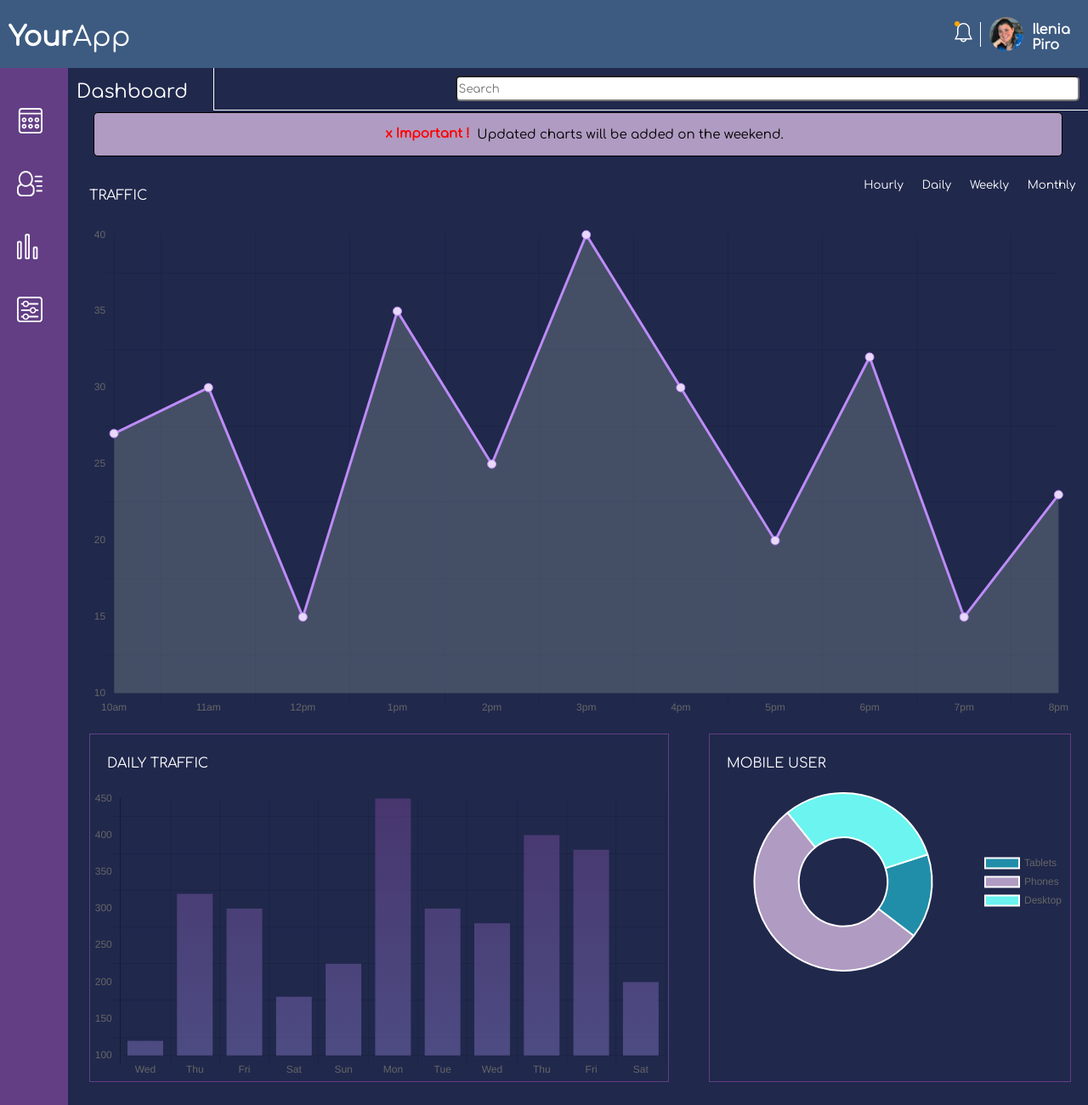
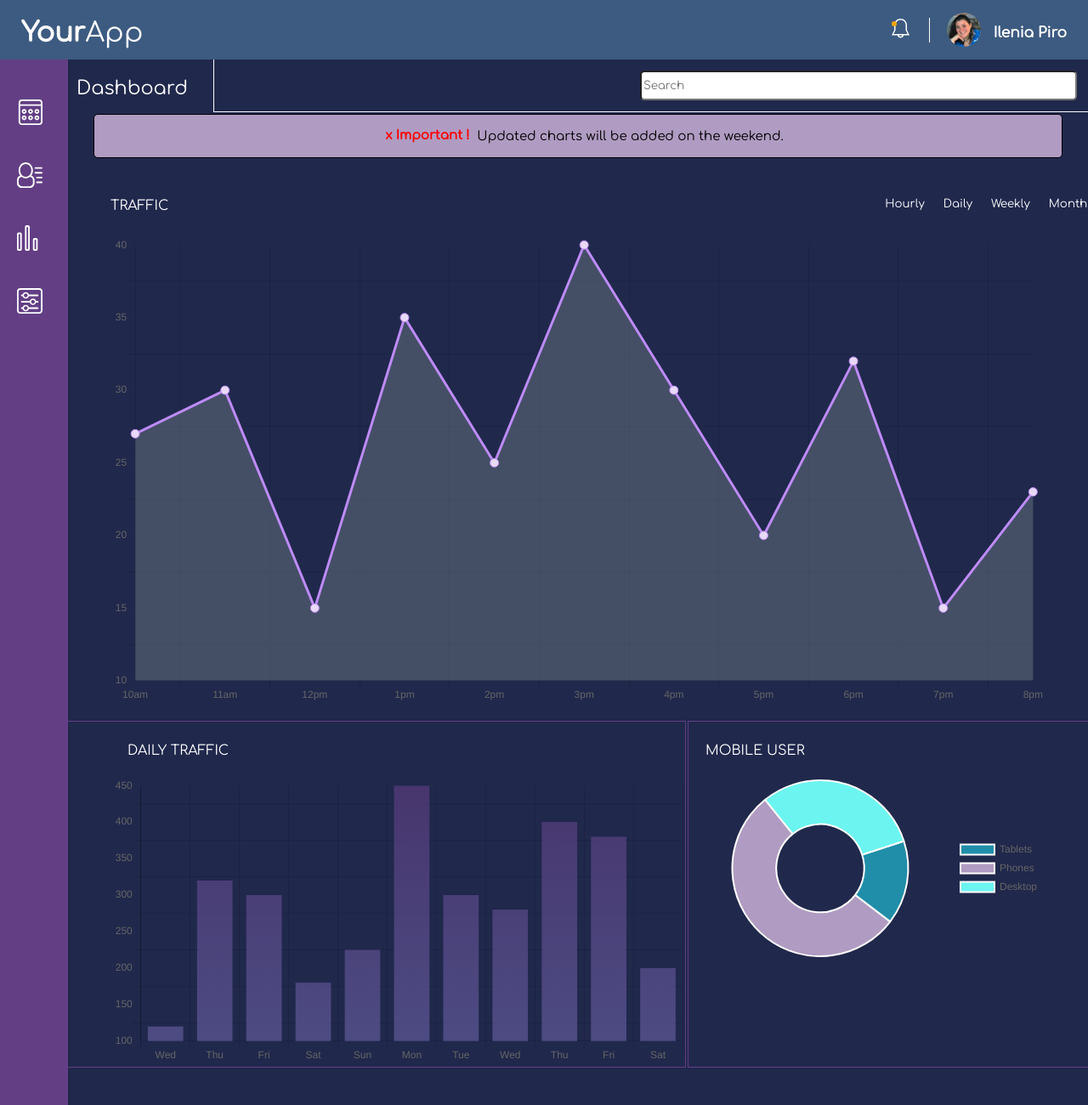
Before and after one commit to ileniapiro/web_app_dashboard, a plain HTML site: page index.html in a window 1280 px wide. Shown: the top 1300 px of the page at 85% size. Drawn offline with nearby package versions, Linux system fonts and the light colour scheme.

Commit message:
Fixed intro menu

```diff
--- a/index.html
+++ b/index.html
@@ -73,7 +73,7 @@
             <li><button id="monthly">Monthly</button></li>
           </ul>
         </div>
-        <div class="canvas">
+        <div class="mainChart">
           <canvas id="myChart"></canvas>
         </div>
       </div>
--- a/style.css
+++ b/style.css
@@ -24,14 +24,14 @@ header {
   background-color: #3D5B81;
   display: flex;
   justify-content: space-between;
-  text-align: center;
+  text-align: right;
   margin-left: 0;
   margin-right: 0;
+  height: 50px;
 }
 
 p {
   text-align: left;
-  width: 30%;
   font-size: 2em;
   padding-top: 7px;
   margin-top: 0;
@@ -42,9 +42,30 @@ p {
 
 .intro {
   display: inline;
+  text-align: right;
   margin-top: auto;
   margin-bottom: auto;
-  margin-left: 30%;
+  margin-left: auto;
+}
+
+.member_detail {
+  display: flex;
+  text-align: right;
+  align-items: center;
+  padding-left: 10px;
+}
+
+.photo {
+  border-radius: 100px;
+  width: 40px;
+  height: 40px;
+}
+
+.userName {
+  margin-left: 10px;
+  margin-right: 10px;
+  font-size: .9em;
+  font-weight: bold;
 }
 
 .bell_Icon {
@@ -74,10 +95,11 @@ p {
   display: none;
   position: absolute;
   background-color: #3D5B81;
-  max-width: 135px;
+  max-width: 170px;
   box-shadow: 0px 8px 16px 0px rgba(0, 0, 0, 0.2);
   z-index: 1;
-  font-size: 13px;
+  font-size: 15px;
+  text-align: center;
 }
 
 .dropdown-content li {
@@ -102,24 +124,6 @@ p {
 .listDnM {
   list-style-type: none;
   padding: 0;
-}
-
-.member_detail {
-  display: flex;
-  align-items: center;
-  margin-left: 10px;
-}
-
-.photo {
-  border-radius: 100px;
-  width: 40px;
-  height: 40px;
-}
-
-.userName {
-  margin-left: 10px;
-  font-size: 1em;
-  font-weight: bold;
 }
 
 nav {
@@ -162,7 +166,7 @@ main {
   display: flex;
   grid-area: dashboard;
   background-color: #20284c;
-  ;
+  align-items: center;
 }
 
 h1 {
@@ -178,9 +182,9 @@ h1 {
 .search {
   display: flex;
   align-items: center;
+  justify-content: flex-end;
   width: 90%;
   margin: 0;
-  padding-left: 110px;
   border-left: 1px solid white;
   border-bottom: 1px solid white;
 }
@@ -188,10 +192,9 @@ h1 {
 #search {
   width: 80%;
   margin: auto;
-  margin-right: 10px;
+  margin: 10px;
   border-radius: 5px;
-  margin-bottom: 10px;
-  height: 30px;
+  height: 35px;
   font-family: 'Comfortaa', sans-serif;
 }
 
@@ -219,7 +222,7 @@ h1 {
   color: black;
   font-weight: bold;
   float: right;
-  font-size: 15px;
+  font-size: 10px;
   line-height: 20px;
   cursor: pointer;
   transition: 0.3s;
@@ -458,7 +461,7 @@ h5 {
 }
 
 #msgsearch {
-  height: 30px;
+  height: 35px;
   font-family: 'Comfortaa', sans-serif;
 }
 
@@ -473,7 +476,7 @@ h5 {
 }
 
 .button2 {
-  height: 30px;
+  height: 35px;
   background-color: #3D5B81;
   font-family: 'Comfortaa', sans-serif;
   color: white;
@@ -564,7 +567,7 @@ h5 {
 .buttonSave,
 .buttonDelete {
   width: 40%;
-  height: 30px;
+  height: 35px;
   margin-top: 10px;
   margin-bottom: 30px;
   border-radius: 5px;
@@ -574,7 +577,9 @@ h5 {
 }
 
 @media (min-width: 768px) {
-  .alert {
+
+  .alert,
+  .closebtn {
     font-size: 15px;
   }
 
@@ -589,13 +594,6 @@ h5 {
       "newMembers recentActivities"
       "messageUsers messageUsers"
       "settings settings"
-  }
-
-  .intro {
-    display: inline;
-    margin-top: auto;
-    margin-bottom: auto;
-    margin-left: 50%;
   }
 
   .newMembers,
@@ -630,10 +628,23 @@ h5 {
   }
 
   header {
-    height: 80px;
+    height: 70px;
     align-items: center;
   }
-
+  header p {
+    padding-left: 15px;
+  }
+  .member_detail {
+    padding-left: 20px;
+    padding-right: 15px;
+  }
+  .userName {
+    font-size: 17px;
+    margin-left: 0;
+  }
+  .dropbtn {
+    padding-right: 20px;
+  }
   .dot {
     position: absolute;
     top: 25px;
@@ -667,6 +678,12 @@ h5 {
     font-size: 15px;
   }
 
+  #search {
+    width: 50%;
+
+    margin: 13px;
+  }
+
   main {
     grid-template-areas:
       "dashboard dashboard"
@@ -678,13 +695,6 @@ h5 {
       "messageUsers settings"
   }
 
-  .intro {
-    display: inline;
-    margin-top: auto;
-    margin-bottom: auto;
-    margin-left: 60%;
-  }
-
   h2 {
     display: flex;
     justify-content: flex-start;
@@ -693,6 +703,7 @@ h5 {
 
   .mybtns {
     display: flex;
+    margin-top: 20px;
     margin-left: 0;
   }
 
@@ -703,8 +714,8 @@ h5 {
   }
 
   .mybtns h2 {
+    margin-top: auto;
     margin-left: 0;
-    justify-content: flex-start;
   }
 
   .mybtns li {
@@ -718,20 +729,35 @@ h5 {
     height: 25px;
   }
 
-  .dailyChart,
-  .mobileUser,
+  .dailyChart {
+    border-top: 1px solid #633E85;
+    border-bottom: 1px solid #633E85;
+    border-right: 1px solid #633E85;
+  }
+  .mobileUser {
+    border-top: 1px solid #633E85;
+    border-bottom: 1px solid #633E85;
+    border-left: 1px solid #633E85;
+  }
+
+  .lineChart {
+    padding-left: 50px;
+    padding-right: 50px;
+  }
+
+  .dailyChart {
+    padding-left: 50px;
+  }
+
+  .mobileUser {
+    padding-right: 50px;
+  }
+
   .newMembers,
   .recentActivities,
   .messageUsers,
   .settings {
     border: 1px solid #633E85;
-  }
-
-  .lineChart,
-  .dailyChart,
-  .mobileUser {
-    margin-left: 25px;
-    margin-right: 20px;
   }
 
   .card1,
```
